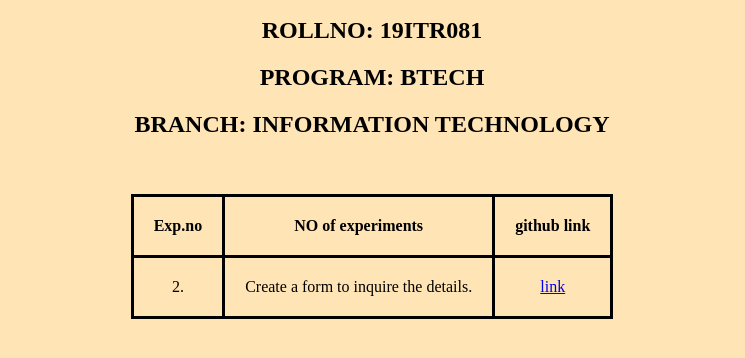
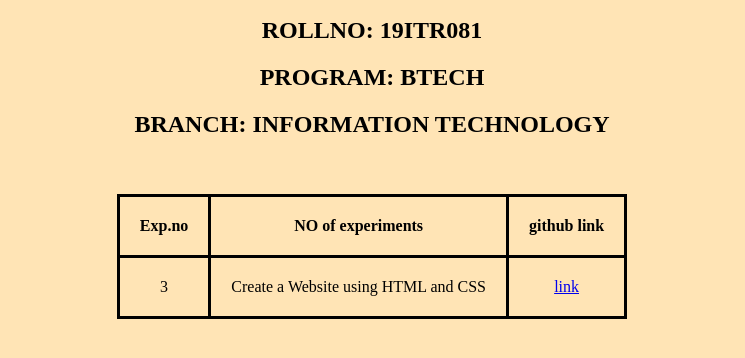
Before and after one commit to SANJAI02/WEB-TECH, a plain HTML site: page WEB/INDEX.html in a window 1280 px wide. Shown: the part 110-468 px from the top of the page, without its empty margins (268-1013 px from the left). Drawn offline with Linux system fonts and the light colour scheme.

Commit message:
Update INDEX.html

```diff
--- a/WEB/INDEX.html
+++ b/WEB/INDEX.html
@@ -28,9 +28,9 @@
             <th> github link</th>
         </tr>
         <tr>
-            <td> 2.</td>
-            <td>Create a form to inquire the details.</td>
-            <td> <a href="link of form creation"> link</a></td>
+            <td> 3</td>
+            <td>Create a Website using HTML and CSS</td>
+            <td> <a href="https://sanjai02.github.io/WEB-TECH/WEB/lap.html"> link</a></td>
         </tr>
     </table>
 	</center>
```
